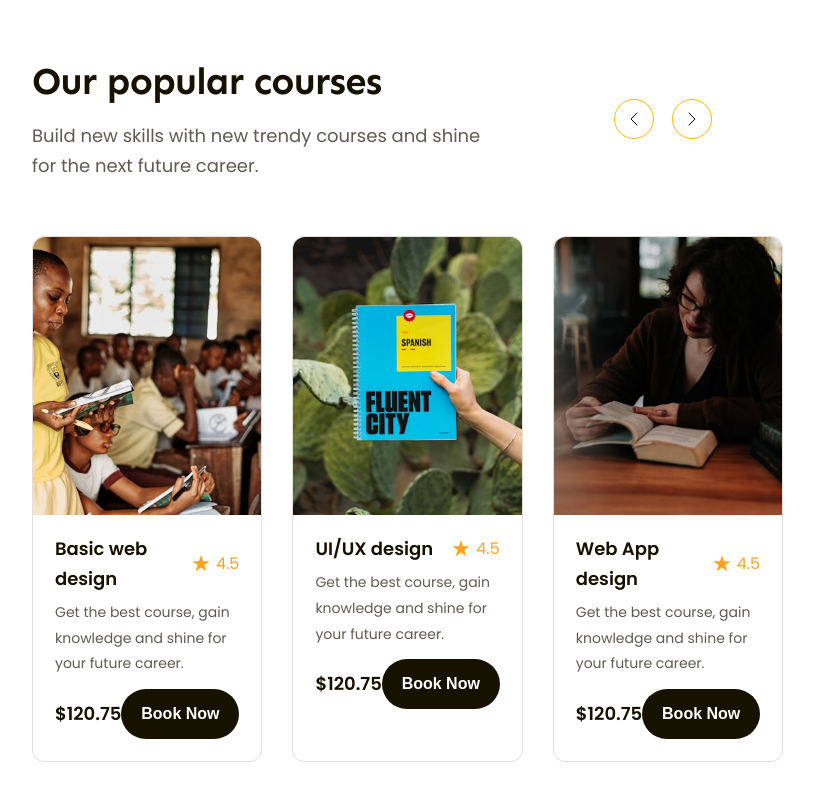
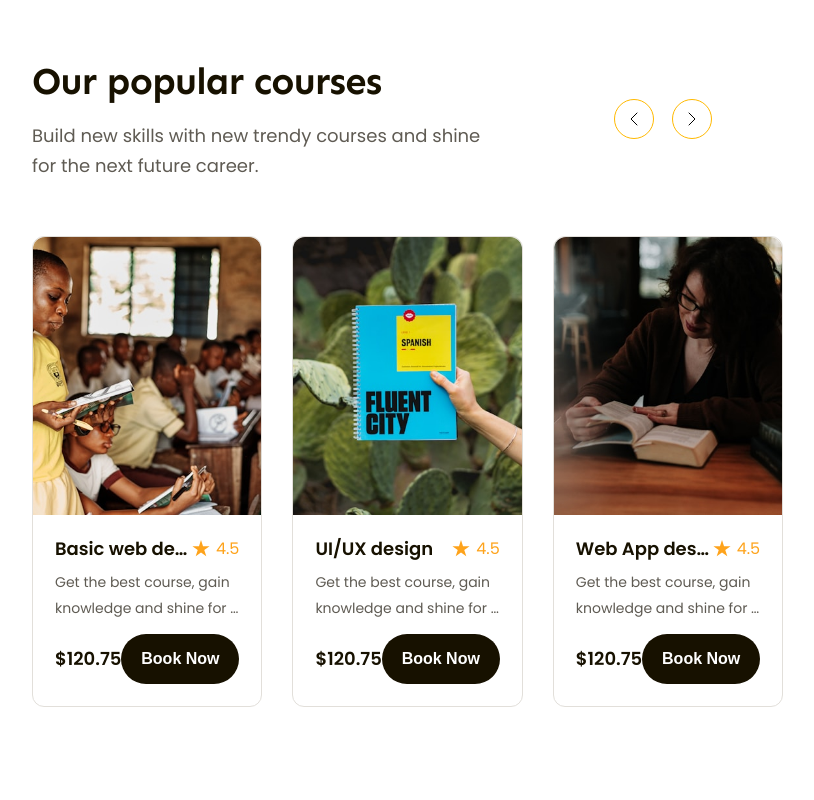
Before and after one commit to dag2410/FIxma-to-Html, a plain HTML site: page index.html in a window 1280 px wide. Shown: the part 1357-2157 px from the top of the page, without its empty margins (268-1082 px from the left). Drawn offline with Linux system fonts and the light colour scheme.

Commit message:
p7 hoàn thiện popular part3

```diff
--- a/assets/css/style.css
+++ b/assets/css/style.css
@@ -47,6 +47,21 @@ a {
   margin-left: auto;
   margin-right: auto;
 }
+/* tạo ra dấu ba chấm khi văn bản quá dài */
+.line-clamp {
+  display: -webkit-box;
+  -webkit-line-clamp: var(--line-clamp, 1);
+  -webkit-box-orient: vertical;
+  overflow: hidden;
+}
+/* khi 2 dòng trở lên sẽ có dấu ba chấm */
+.line-clamp.line-2 {
+  --line-clamp: 2;
+}
+/* xuống dòng khi gặp một từ dài */
+.break-all {
+  word-break: break-all;
+}
 /* -----------header------------- */
 .header.fixed {
   position: sticky;
@@ -54,6 +69,7 @@ a {
   background: #fffcf4;
   z-index: 1;
 }
+
 /* tác động vào class body là con của */
 .header .body {
   display: flex;
@@ -291,6 +307,7 @@ a {
   border-radius: 12px;
   border: 1px solid #e2dfda;
   background: #fff;
+  flex: 1;
 }
 .popular .course-item:hover {
   border-radius: 12px;
@@ -308,7 +325,7 @@ a {
   align-items: center;
   justify-content: space-between;
 }
-.popular .course-item .tittle a{
+.popular .course-item .tittle a {
   color: #171100;
   font-size: 1.8rem;
   font-weight: 600;
--- a/index.html
+++ b/index.html
@@ -191,13 +191,17 @@
               /></a>
               <div class="infor">
                 <div class="head">
-                  <h3 class="tittle"><a href="#!">Basic web design</a></h3>
+                  <h3 class="tittle">
+                    <a class="line-clamp break-all" href="#!"
+                      >Basic web design</a
+                    >
+                  </h3>
                   <div class="rating">
                     <img src="./assets/icon/Star.svg" alt="" class="star" />
                     <span class="value">4.5</span>
                   </div>
                 </div>
-                <p class="desc">
+                <p class="desc line-clamp line-2 break-all">
                   Get the best course, gain knowledge and shine for your future
                   career.
                 </p>
@@ -217,13 +221,15 @@
               /></a>
               <div class="infor">
                 <div class="head">
-                  <h3 class="tittle"><a href="#!">UI/UX design</a></h3>
+                  <h3 class="tittle">
+                    <a class="line-clamp break-all" href="#!">UI/UX design</a>
+                  </h3>
                   <div class="rating">
                     <img src="./assets/icon/Star.svg" alt="" class="star" />
                     <span class="value">4.5</span>
                   </div>
                 </div>
-                <p class="desc">
+                <p class="desc line-clamp line-2 break-all">
                   Get the best course, gain knowledge and shine for your future
                   career.
                 </p>
@@ -243,14 +249,16 @@
               /></a>
               <div class="infor">
                 <div class="head">
-                  <h3 class="tittle"><a href="#!">Web App design</a></h3>
+                  <h3 class="tittle">
+                    <a class="line-clamp break-all" href="#!">Web App design</a>
+                  </h3>
                   <div class="rating">
                     <img src="./assets/icon/Star.svg" alt="" class="star" />
                     <span class="value">4.5</span>
                   </div>
                 </div>
 
-                <p class="desc">
+                <p class="desc line-clamp line-2 break-all">
                   Get the best course, gain knowledge and shine for your future
                   career.
                 </p>
```
